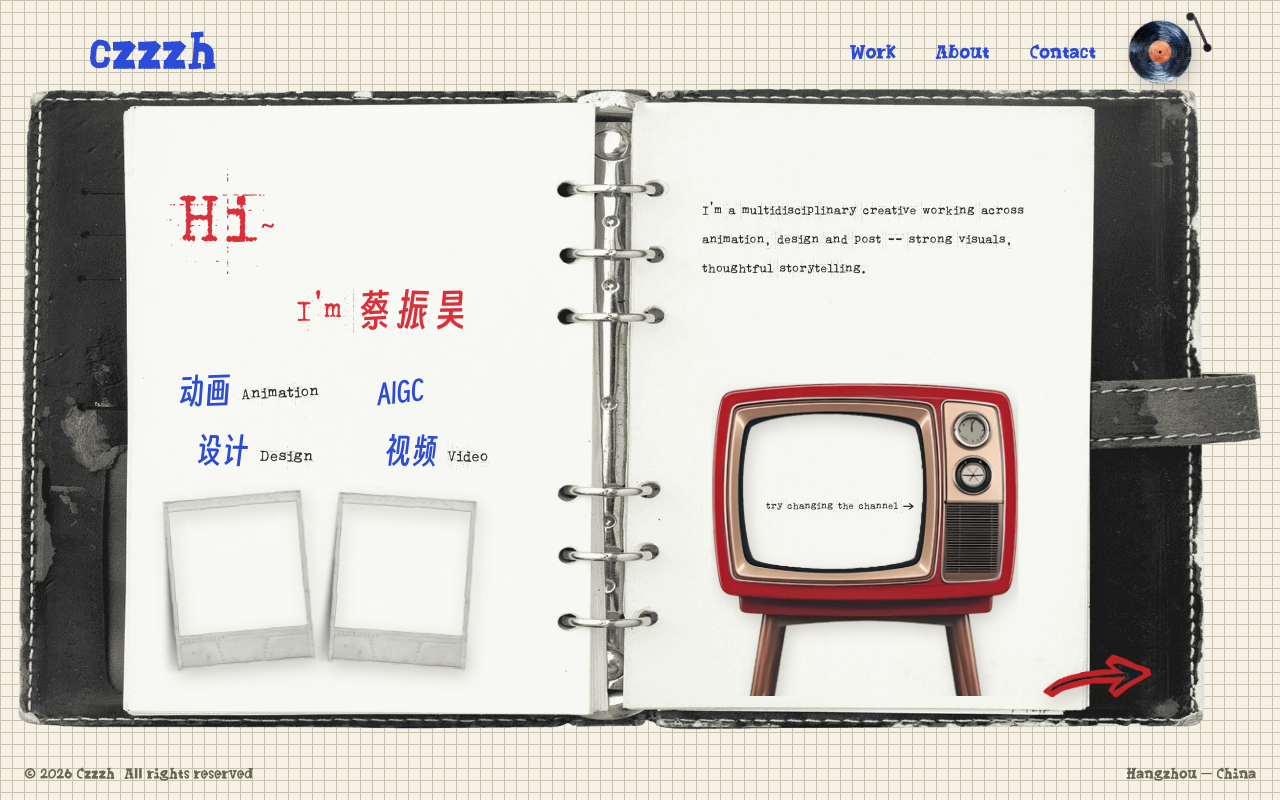
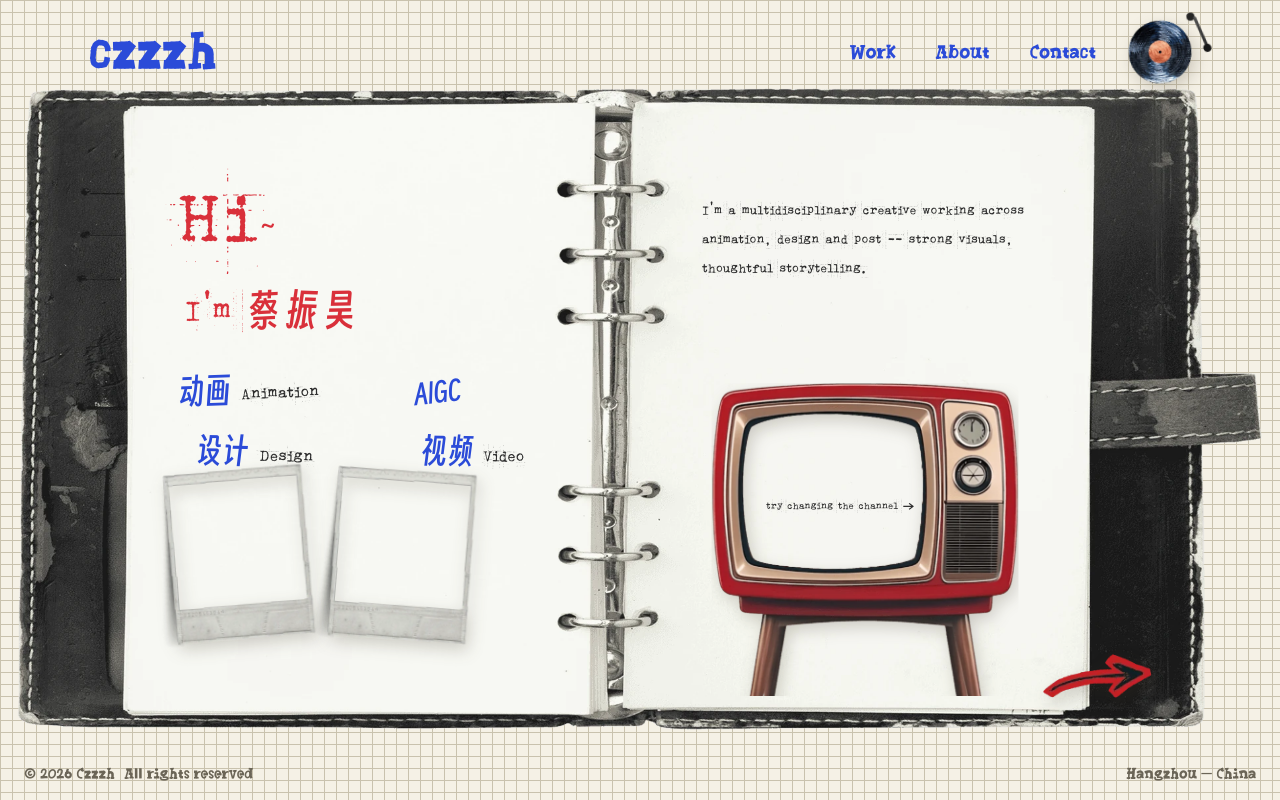
Before and after one commit to MonsterNB1/czzzh-work, a Next.js app: page / in a window 1280 px wide. Built offline with nearby package versions, Linux system fonts and the light colour scheme.

Commit message:
fix: sit the name beside Hi and pull the two columns in
Measured against the reference: I'm starts on the H of Hi, the AIGC column
lands just left of the video column, the two frames keep a strip of page
under them.

```diff
--- a/src/app/page.tsx
+++ b/src/app/page.tsx
@@ -133,7 +133,7 @@ export default function Home() {
           </p>
           <h1
             className="hand type font-bold text-marker leading-[1.2]"
-            style={{ fontSize: px(0.033), marginTop: px(0.0132), marginLeft: px(0.095) }}
+            style={{ fontSize: px(0.033), marginTop: px(0.0132), marginLeft: px(0.006) }}
           >
             I&apos;m{" "}
             <span className="tracking-[0.12em] inline-flex">
@@ -149,7 +149,7 @@ export default function Home() {
               marginTop: px(0.0235),
               display: "grid",
               gridTemplateColumns: "max-content max-content",
-              columnGap: px(0.046),
+              columnGap: px(0.075),
               rowGap: px(0.006),
               alignItems: "baseline",
             }}
@@ -216,7 +216,7 @@ export default function Home() {
         {/* two decorative polaroids on the left page — kept low so they don't cover text */}
         <div
           className="absolute hidden md:block"
-          style={{ left: "11%", bottom: "8%", transform: "rotate(-4deg)" }}
+          style={{ left: "11%", bottom: "12%", transform: "rotate(-4deg)" }}
         >
           <img
             src="/assets/scrapbook/polaroid.webp"
@@ -230,7 +230,7 @@ export default function Home() {
         </div>
         <div
           className="absolute hidden md:block"
-          style={{ left: "24%", bottom: "8%", transform: "rotate(5deg)" }}
+          style={{ left: "24%", bottom: "12%", transform: "rotate(5deg)" }}
         >
           <img
             src="/assets/scrapbook/polaroid.webp"
```
